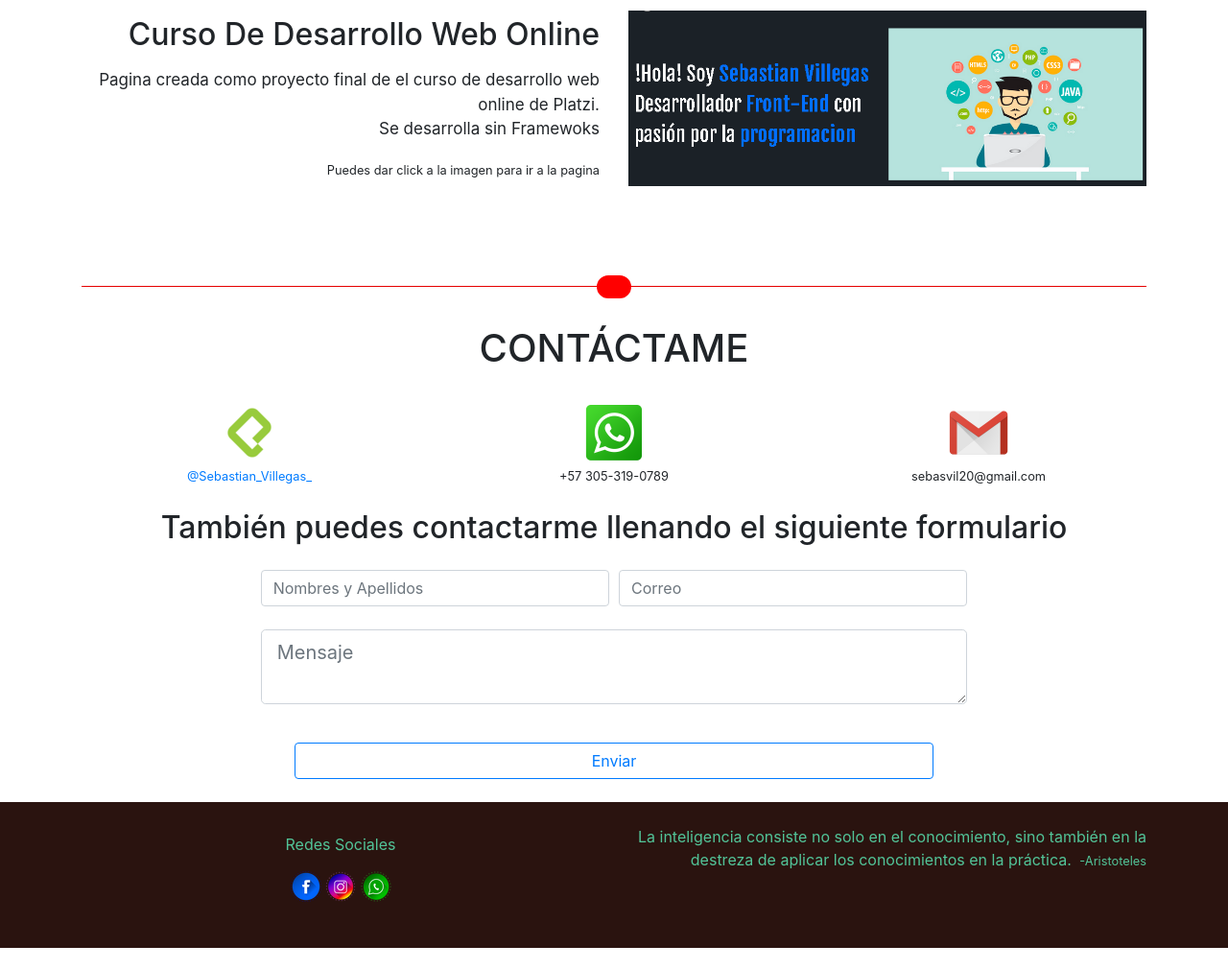
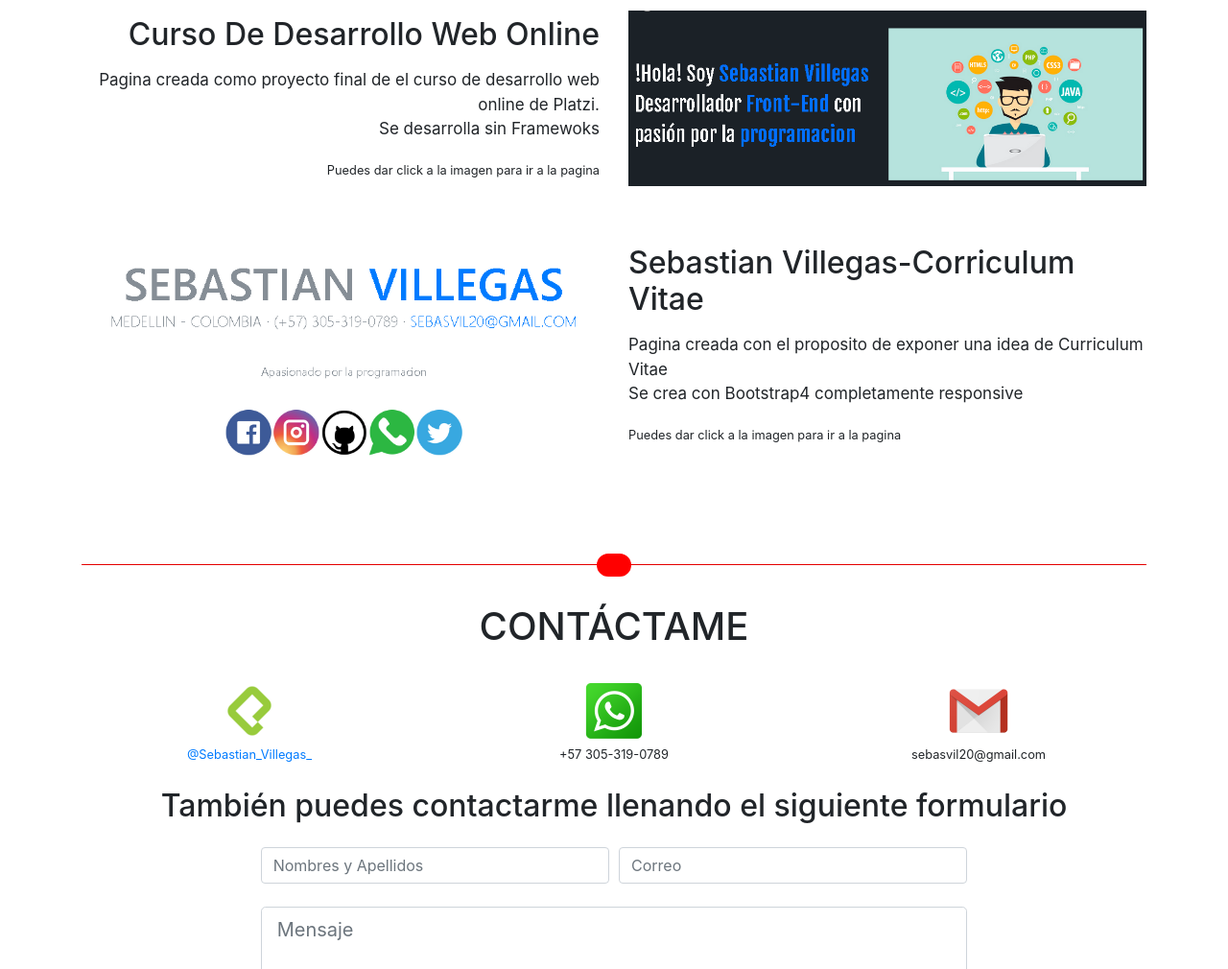
Before and after one commit to sebasvil20/Portafolio-personal-outdated-, a plain HTML site: page index.html in a window 1280 px wide. Shown: the part 2422-3432 px from the top of the page at 96% size. Before the commit the page ends 3410 px from the top, so only its background shows below. Drawn offline with nearby package versions, Linux system fonts and the light colour scheme.

Commit message:
Proyecto
Se actualiza la seccion de proyecto

```diff
--- a/index.html
+++ b/index.html
@@ -163,7 +163,27 @@
             </a>
           </section>
         </section>
+        <section class="row align-items-center pt-2 pb-2 card-project">
+          <section class="col-12 col-md-6 ">
+            <a href="https://sebasvil20.github.io/Platzi-Hawaii/" target="_blank">
+              <img src="imgs/cv.png" alt="">
+            </a>
+          </section>
+          <section class="col-12 col-md-6 pt-2 text-lg-left text-center font-weight-normal">
+            <h2 class="mb-3">Sebastian Villegas-Corriculum Vitae</h2>
+            <p >
+            Pagina creada con el proposito de exponer una idea de Curriculum Vitae<br>
+            Se crea con Bootstrap4 completamente responsive
+            </p>
+            <small>Puedes dar click a la imagen para ir a la pagina</small>
+          </section>
+        </section>
+
       </section>
+
+
+
+
 
       <section class="container text-center mt-4 pt-4 pb-4" id="contactame">
         <hr>
```
Also changed, not shown: imgs/cv.PNG (added).
